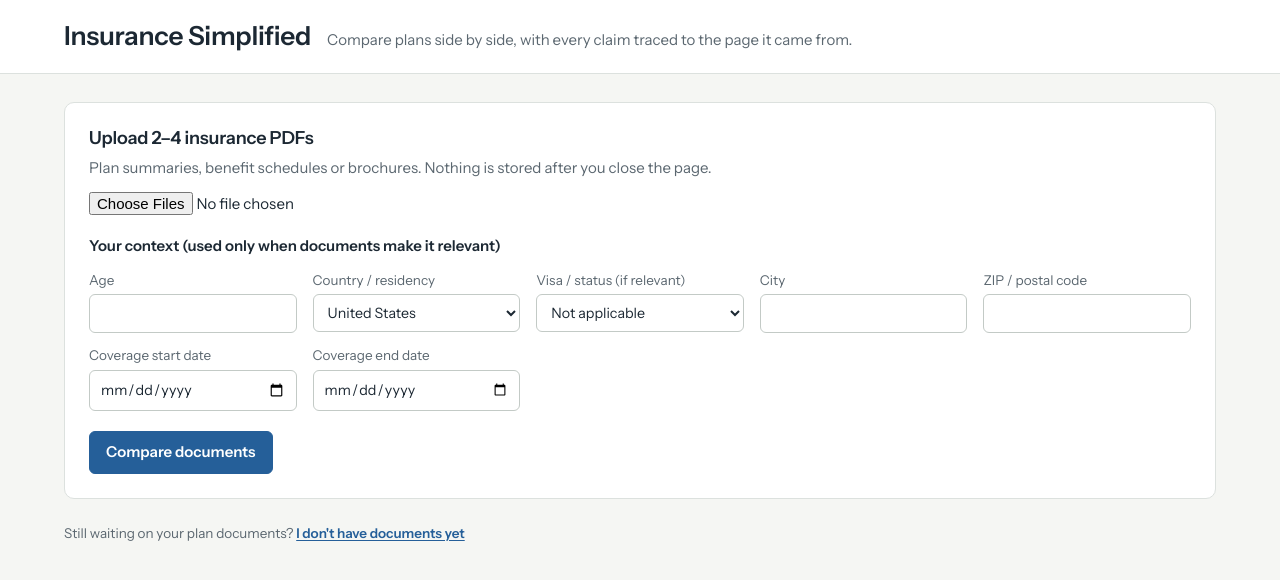
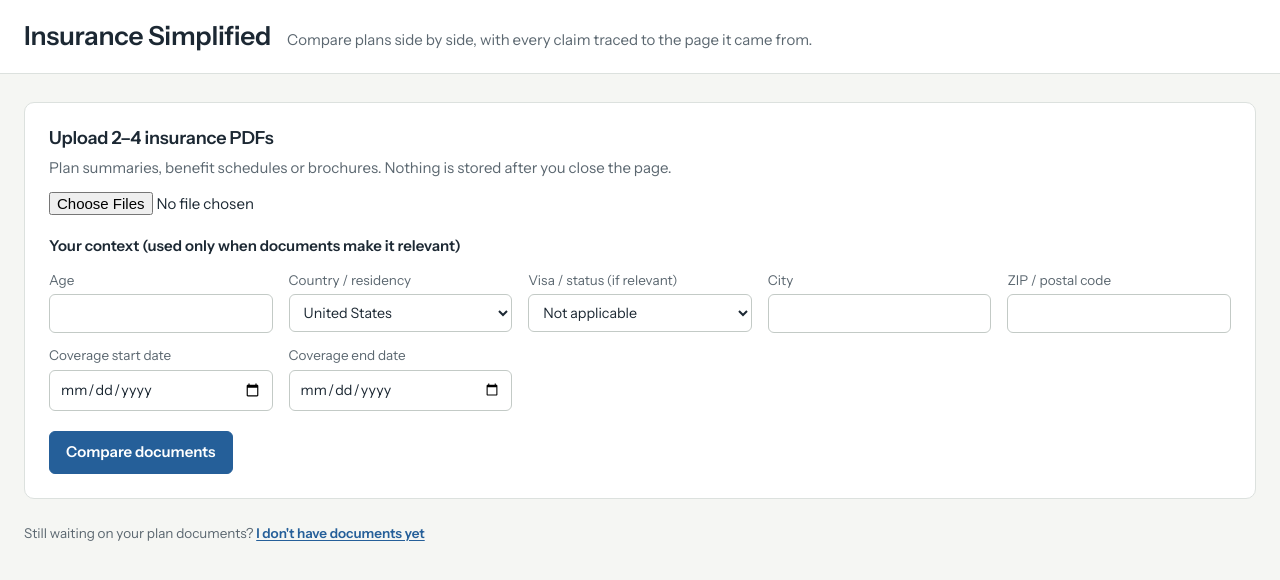
Before and after one commit to AkhilTejaDoosari/insurance-simplified, a Next.js app: page / in a window 1280 px wide. Shown: the top 580 px of the page. Built offline with nearby package versions, Linux system fonts and the light colour scheme.

Commit message:
style(ui): widen comparison and add clean section tabs

```diff
--- a/app/globals.css
+++ b/app/globals.css
@@ -25,7 +25,7 @@
 
   --radius-card: 10px;
   --radius-control: 6px;
-  --measure: 1200px;
+  --measure: 1440px;
   --gutter: 24px;
 
   --font: "Instrument Sans", "Segoe UI", Roboto, "Helvetica Neue", Arial, sans-serif;
@@ -119,27 +119,19 @@ a {
 }
 
 .results {
+  display: flex;
+  flex-direction: column;
+  gap: 18px;
+}
+.results__tools {
   display: grid;
-  grid-template-columns: minmax(0, 1fr) 340px;
-  gap: 24px;
+  grid-template-columns: minmax(0, 1fr) minmax(0, 1fr);
+  gap: 16px;
   align-items: start;
 }
-.results__rail {
-  position: sticky;
-  top: 16px;
-  display: flex;
-  flex-direction: column;
-  gap: 16px;
-  max-height: calc(100vh - 32px);
-  overflow-y: auto;
-}
-@media (max-width: 1023px) {
-  .results {
+@media (max-width: 900px) {
+  .results__tools {
     grid-template-columns: 1fr;
-  }
-  .results__rail {
-    position: static;
-    max-height: none;
   }
 }
 
@@ -309,8 +301,6 @@ select {
 
 .comparison {
   padding: 0;
-  /* clip (not hidden): rounds the corners without becoming a scroll
-     container, so the sticky header still pins to the viewport. */
   overflow: clip;
 }
 .comparison__intro {
@@ -319,6 +309,47 @@ select {
 .comparison__intro p {
   color: var(--muted);
   margin-top: 4px;
+}
+
+.comparison__tabs {
+  display: flex;
+  gap: 8px;
+  flex-wrap: wrap;
+  padding: 0 24px 14px;
+  border-bottom: 1px solid var(--line);
+}
+.comparison__tab {
+  border: 1px solid var(--line-strong);
+  background: var(--surface);
+  color: var(--muted);
+  border-radius: 999px;
+  padding: 7px 12px;
+  font-weight: 600;
+  cursor: pointer;
+}
+.comparison__tab:hover {
+  color: var(--ink);
+  border-color: var(--muted);
+}
+.comparison__tab[aria-pressed="true"] {
+  background: var(--ink);
+  border-color: var(--ink);
+  color: #fff;
+}
+
+.comparison__section-summary {
+  padding: 14px 24px;
+  background: var(--surface-tint);
+  border-bottom: 1px solid var(--line);
+}
+.comparison__section-summary p {
+  color: var(--muted);
+  margin-top: 2px;
+}
+
+.comparison__table-wrap {
+  width: 100%;
+  overflow-x: auto;
 }
 
 .table {
@@ -335,7 +366,9 @@ select {
   vertical-align: top;
   padding: 10px 14px;
   border-bottom: 1px solid var(--line);
-  overflow-wrap: break-word;
+  overflow-wrap: normal;
+  word-break: normal;
+  hyphens: none;
 }
 .table thead th {
   position: sticky;
@@ -348,10 +381,10 @@ select {
   padding-bottom: 12px;
 }
 .table col.col-fact {
-  width: 180px;
+  width: 190px;
 }
 .table col.col-verdict {
-  width: 172px;
+  width: 150px;
 }
 
 /* Document header groups: every document's first column gets a divider so
@@ -364,6 +397,7 @@ select {
 }
 .table__group-name {
   display: block;
+  overflow-wrap: anywhere;
 }
 .table__tier-picker {
   display: block;
@@ -395,22 +429,7 @@ select {
   border: 0;
 }
 
-.table__section th {
-  background: var(--surface-tint);
-  box-shadow: inset 3px 0 0 var(--ink);
-  padding: 12px 14px 12px 20px;
-}
-.table__section h3 {
-  font-size: 1rem;
-}
-.table__section p {
-  color: var(--muted);
-  font-weight: 400;
-  font-size: 0.88rem;
-  margin-top: 2px;
-}
-
-.table tbody tr:nth-child(odd):not(.table__section) > * {
+.table tbody tr:nth-child(odd) > * {
   background: #f7f8f6;
 }
 .table__fact {
@@ -446,31 +465,27 @@ select {
   color: var(--action);
 }
 
-/* Many value columns (multi-tier documents): guarantee each a readable
-   width and scroll the card sideways instead of crushing the text. Sticky
-   headers are traded away here, since the card becomes the scroll container. */
-.comparison--wide {
-  overflow-x: auto;
-}
-.comparison--wide .table {
-  min-width: calc(332px + var(--value-columns, 4) * 150px);
-}
-.comparison--wide .table col.col-fact {
-  width: 160px;
-}
-.comparison--wide .table col.col-verdict {
-  width: 172px;
+/* Fit as much as possible in the viewport; if many tier columns are selected,
+   keep each value column readable instead of crushing words. */
+.table {
+  min-width: max(100%, calc(340px + var(--value-columns, 1) * 160px));
 }
 
 @media (max-width: 719px) {
-  .comparison {
-    overflow-x: auto;
+  .comparison__intro,
+  .comparison__section-summary {
+    padding-left: 16px;
+    padding-right: 16px;
+  }
+  .comparison__tabs {
+    padding-left: 16px;
+    padding-right: 16px;
   }
   .table {
-    min-width: 640px;
+    min-width: max(760px, calc(320px + var(--value-columns, 1) * 150px));
   }
   .table col.col-fact {
-    width: 150px;
+    width: 160px;
   }
   .table col.col-verdict {
     width: 140px;
```
